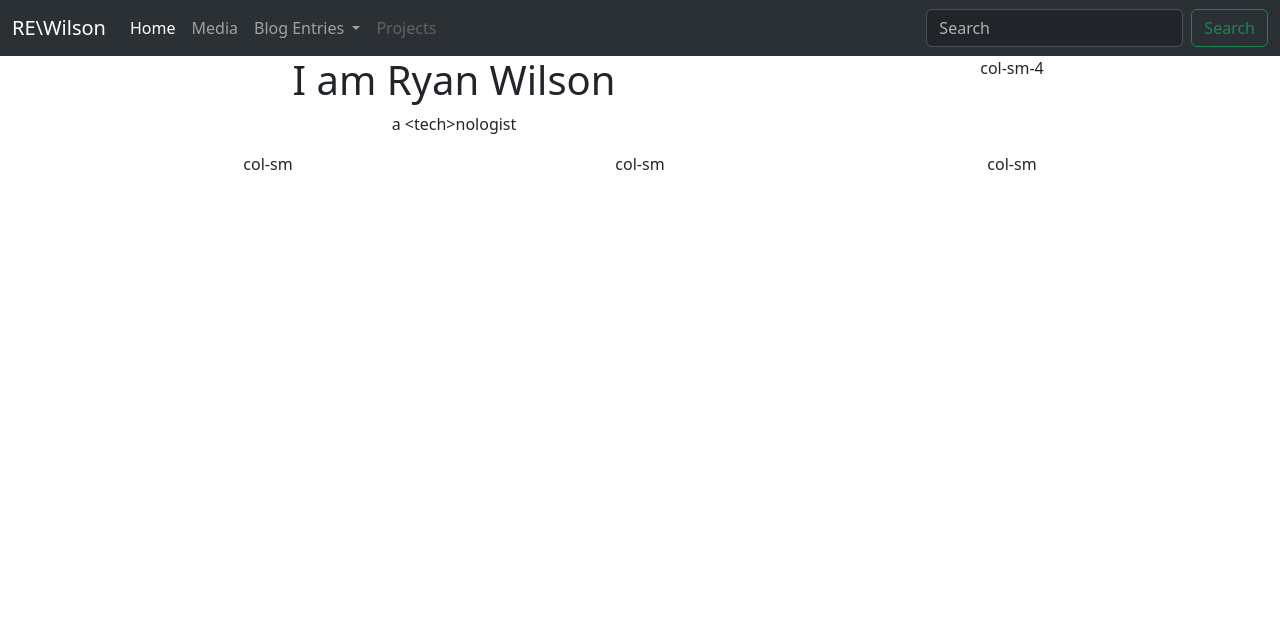
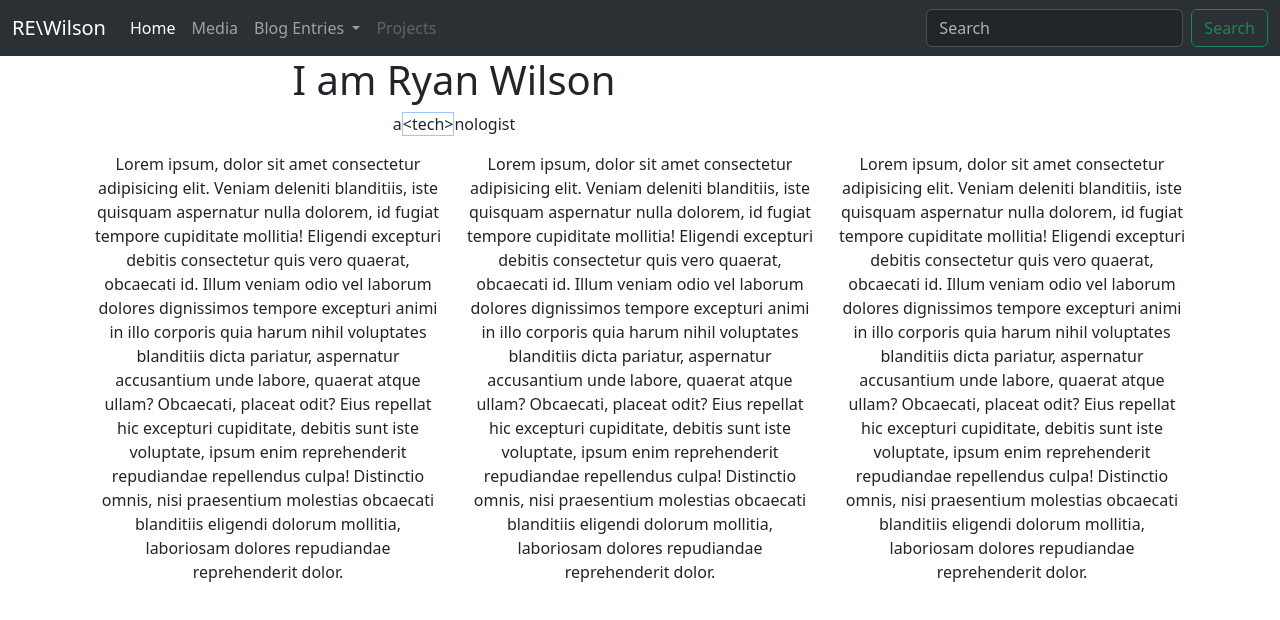
Before and after one commit to RW2023/BootstrapREWILSON, a plain HTML site: page index.html in a window 1280 px wide. Drawn offline with nearby package versions, Linux system fonts and the light colour scheme.

Commit message:
more updates to containers

```diff
--- a/index.html
+++ b/index.html
@@ -60,18 +60,45 @@
 <body>
     <!-- Start of Layout elements -->
     <div class="container overflow-hidden text-center">
-        <div class="container text-center">
-            <div class="row">
-                <div class="col-sm-8">
-                    <h1> I am Ryan Wilson</h1>
-                    <p>a <span>&lt;tech&gt;</span>nologist</p>
+        <div class="container text-center" row gy-5>
+            <div class="row" col-6>
+                <div class="col-sm-8" p-3>
+                    <h1><span>I am </span><span class="border-primary-subtle">Ryan Wilson</span></h1>
+                    <p><span>a</span><span class="border border-primary-subtle">&lt;tech&gt;</span>nologist</p>
                 </div>
-                <div class="col-sm-4">col-sm-4</div>
+                <div class="col-sm-4" col-6><ul></ul></div>
             </div>
-            <div class="row">
-                <div class="col-sm">col-sm</div>
-                <div class="col-sm">col-sm</div>
-                <div class="col-sm">col-sm</div>
+            <div class="row" p-3>
+                <div class="col-sm" col-6 p-3>
+                    <p>Lorem ipsum, dolor sit amet consectetur adipisicing elit. Veniam deleniti blanditiis, iste
+                        quisquam aspernatur nulla dolorem, id fugiat tempore cupiditate mollitia! Eligendi excepturi
+                        debitis consectetur quis vero quaerat, obcaecati id.
+                        Illum veniam odio vel laborum dolores dignissimos tempore excepturi animi in illo corporis quia
+                        harum nihil voluptates blanditiis dicta pariatur, aspernatur accusantium unde labore, quaerat
+                        atque ullam? Obcaecati, placeat odit?
+                        Eius repellat hic excepturi cupiditate, debitis sunt iste voluptate, ipsum enim reprehenderit
+                        repudiandae repellendus culpa! Distinctio omnis, nisi praesentium molestias obcaecati blanditiis
+                        eligendi dolorum mollitia, laboriosam dolores repudiandae reprehenderit dolor.
+                </div>
+                <div class="col-sm" col-6 p-3>Lorem ipsum, dolor sit amet consectetur adipisicing elit. Veniam deleniti
+                    blanditiis, iste quisquam aspernatur nulla dolorem, id fugiat tempore cupiditate mollitia! Eligendi
+                    excepturi debitis consectetur quis vero quaerat, obcaecati id.
+                    Illum veniam odio vel laborum dolores dignissimos tempore excepturi animi in illo corporis quia
+                    harum nihil voluptates blanditiis dicta pariatur, aspernatur accusantium unde labore, quaerat atque
+                    ullam? Obcaecati, placeat odit?
+                    Eius repellat hic excepturi cupiditate, debitis sunt iste voluptate, ipsum enim reprehenderit
+                    repudiandae repellendus culpa! Distinctio omnis, nisi praesentium molestias obcaecati blanditiis
+                    eligendi dolorum mollitia, laboriosam dolores repudiandae reprehenderit dolor.</p>
+                </div>
+                <div class="col-sm" col-6 p-3>Lorem ipsum, dolor sit amet consectetur adipisicing elit. Veniam deleniti
+                    blanditiis, iste quisquam aspernatur nulla dolorem, id fugiat tempore cupiditate mollitia! Eligendi
+                    excepturi debitis consectetur quis vero quaerat, obcaecati id.
+                    Illum veniam odio vel laborum dolores dignissimos tempore excepturi animi in illo corporis quia
+                    harum nihil voluptates blanditiis dicta pariatur, aspernatur accusantium unde labore, quaerat atque
+                    ullam? Obcaecati, placeat odit?
+                    Eius repellat hic excepturi cupiditate, debitis sunt iste voluptate, ipsum enim reprehenderit
+                    repudiandae repellendus culpa! Distinctio omnis, nisi praesentium molestias obcaecati blanditiis
+                    eligendi dolorum mollitia, laboriosam dolores repudiandae reprehenderit dolor.</div>
             </div>
         </div>
     </div>
```
